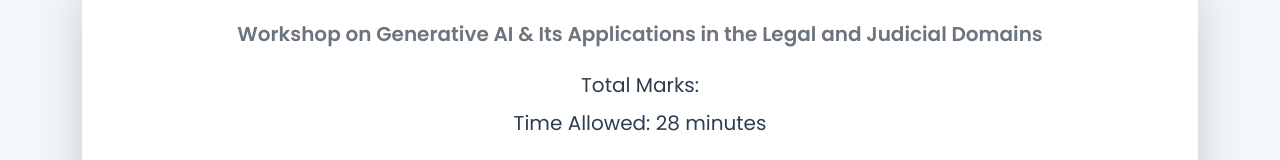
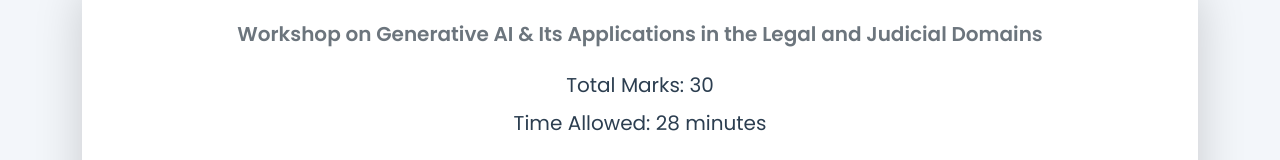
Before and after one commit to GAI-RL/Judiciary-Quiz-System, a website: page index.html in a window 1280 px wide. Shown: the part 175-335 px from the top of the page. Drawn offline with nearby package versions, Linux system fonts and the light colour scheme.

Commit message:
Update index.html

```diff
--- a/index.html
+++ b/index.html
@@ -41,8 +41,9 @@
       <h5 class="text-center mb-4 text-secondary fw-semibold">
         Workshop on Generative AI & Its Applications in the Legal and Judicial Domains
       </h5>
-
-      <p class="fs-5 text-center mb-2">Total Marks: <span id="total"></span></p>
+<!--
+      <p class="fs-5 text-center mb-2">Total Marks: <span id="total"></span></p> -->
+      <p class="fs-5 text-center mb-2">Total Marks: <span id="total">30</span></p>
       <p class="fs-5 text-center mb-4">Time Allowed: <span id="total_time"></span></p>
 
       <form id="user-form" class="mb-4">
```
